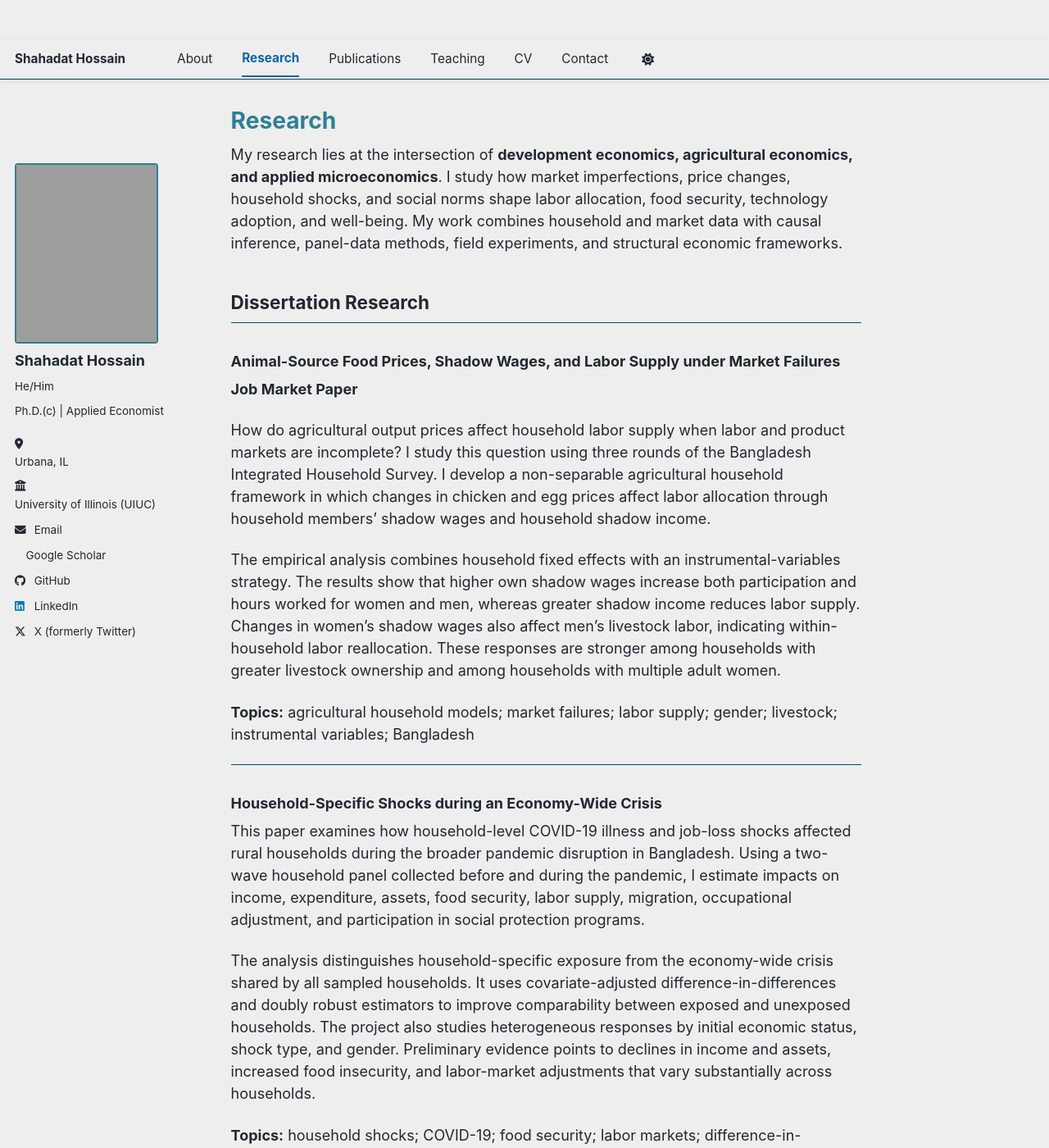
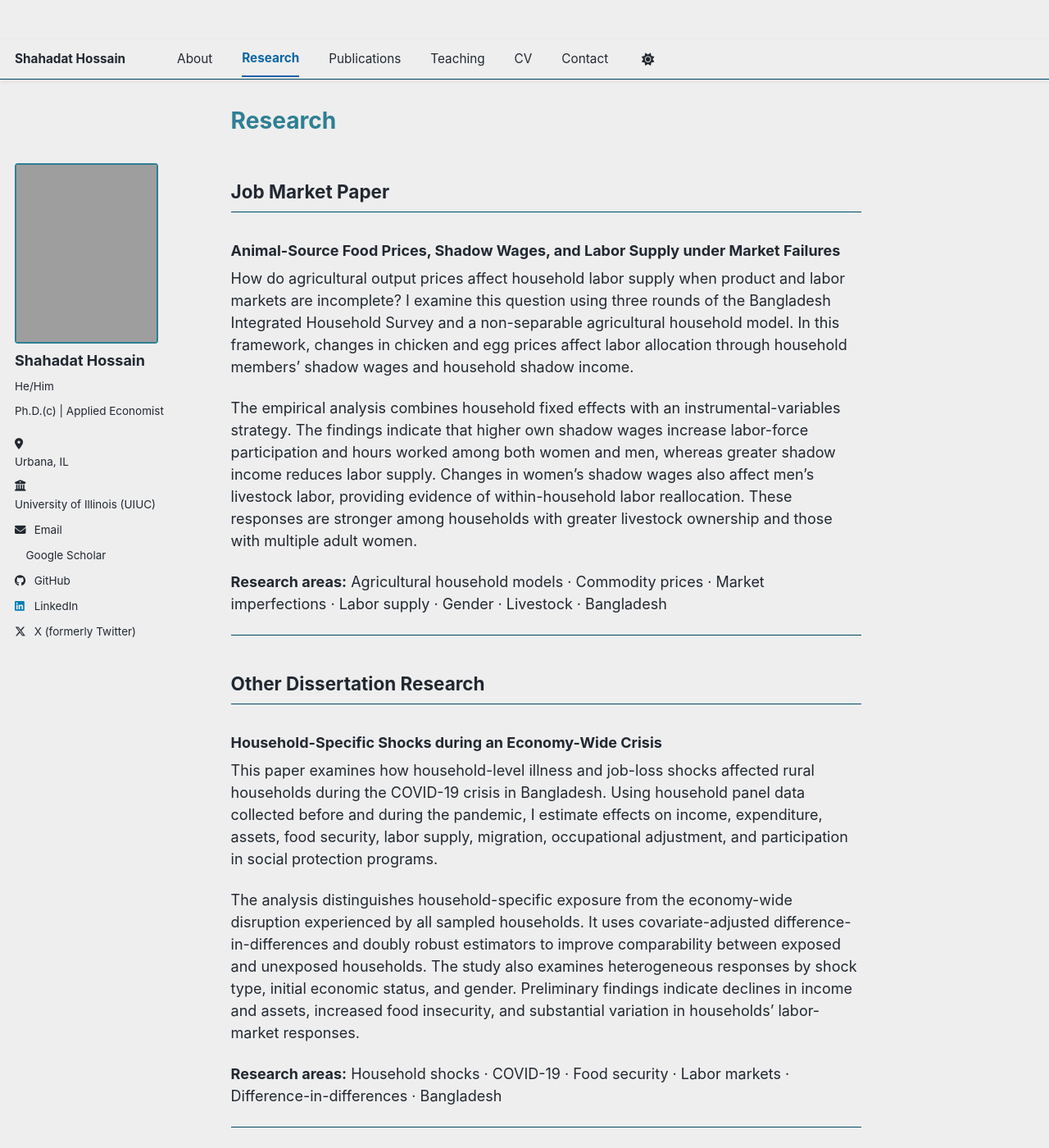
Before and after one commit to hnshahadat/hnshahadat.github.io, a Jekyll site: the page built from _pages/research.md, in a window 1280 px wide and 1400 px high. Shown: the whole window at 82% size. Built offline with Jekyll 4.4.1, drawn with Linux system fonts in a browser that asks for light colours; a style sheet for code colours, icons or effects is not loaded; some of the changed text lies outside the part shown.

Commit message:
deafting several other pages

```diff
--- a/_pages/research.md
+++ b/_pages/research.md
@@ -4,76 +4,70 @@ permalink: /research/
 author_profile: true
 ---
 
-My research lies at the intersection of **development economics, agricultural economics, and applied microeconomics**. I study how market imperfections, price changes, household shocks, and social norms shape labor allocation, food security, technology adoption, and well-being. My work combines household and market data with causal inference, panel-data methods, field experiments, and structural economic frameworks.
-
-## Dissertation Research
+## Job Market Paper
 
 ### Animal-Source Food Prices, Shadow Wages, and Labor Supply under Market Failures
 
-**Job Market Paper**
+How do agricultural output prices affect household labor supply when product and labor markets are incomplete? I examine this question using three rounds of the Bangladesh Integrated Household Survey and a non-separable agricultural household model. In this framework, changes in chicken and egg prices affect labor allocation through household members’ shadow wages and household shadow income.
 
-How do agricultural output prices affect household labor supply when labor and product markets are incomplete? I study this question using three rounds of the Bangladesh Integrated Household Survey. I develop a non-separable agricultural household framework in which changes in chicken and egg prices affect labor allocation through household members' shadow wages and household shadow income.
+The empirical analysis combines household fixed effects with an instrumental-variables strategy. The findings indicate that higher own shadow wages increase labor-force participation and hours worked among both women and men, whereas greater shadow income reduces labor supply. Changes in women’s shadow wages also affect men’s livestock labor, providing evidence of within-household labor reallocation. These responses are stronger among households with greater livestock ownership and those with multiple adult women.
 
-The empirical analysis combines household fixed effects with an instrumental-variables strategy. The results show that higher own shadow wages increase both participation and hours worked for women and men, whereas greater shadow income reduces labor supply. Changes in women's shadow wages also affect men's livestock labor, indicating within-household labor reallocation. These responses are stronger among households with greater livestock ownership and among households with multiple adult women.
-
-**Topics:** agricultural household models; market failures; labor supply; gender; livestock; instrumental variables; Bangladesh
+**Research areas:** Agricultural household models · Commodity prices · Market imperfections · Labor supply · Gender · Livestock · Bangladesh
 
 ---
 
+## Other Dissertation Research
+
 ### Household-Specific Shocks during an Economy-Wide Crisis
 
-This paper examines how household-level COVID-19 illness and job-loss shocks affected rural households during the broader pandemic disruption in Bangladesh. Using a two-wave household panel collected before and during the pandemic, I estimate impacts on income, expenditure, assets, food security, labor supply, migration, occupational adjustment, and participation in social protection programs.
+This paper examines how household-level illness and job-loss shocks affected rural households during the COVID-19 crisis in Bangladesh. Using household panel data collected before and during the pandemic, I estimate effects on income, expenditure, assets, food security, labor supply, migration, occupational adjustment, and participation in social protection programs.
 
-The analysis distinguishes household-specific exposure from the economy-wide crisis shared by all sampled households. It uses covariate-adjusted difference-in-differences and doubly robust estimators to improve comparability between exposed and unexposed households. The project also studies heterogeneous responses by initial economic status, shock type, and gender. Preliminary evidence points to declines in income and assets, increased food insecurity, and labor-market adjustments that vary substantially across households.
+The analysis distinguishes household-specific exposure from the economy-wide disruption experienced by all sampled households. It uses covariate-adjusted difference-in-differences and doubly robust estimators to improve comparability between exposed and unexposed households. The study also examines heterogeneous responses by shock type, initial economic status, and gender. Preliminary findings indicate declines in income and assets, increased food insecurity, and substantial variation in households’ labor-market responses.
 
-**Topics:** household shocks; COVID-19; food security; labor markets; difference-in-differences; Bangladesh
+**Research areas:** Household shocks · COVID-19 · Food security · Labor markets · Difference-in-differences · Bangladesh
 
 ---
 
-### Son Preference and Women's Mental Health across Generations
+### Son preference, intergenerational household dynamics, and women’s mental health in India
 
-**Accepted, Journal of Development Economics**
+*Accepted, Journal of Development Economics*
 
-This collaborative study examines how the sex of a daughter-in-law's firstborn child affects women's mental health, time use, and employment within multigenerational households in India. Using the firstborn child's sex as a source of quasi-random variation, the study documents how son preference influences not only mothers but also co-resident mothers-in-law.
+This collaborative study examines how the sex of a daughter-in-law’s firstborn child affects women’s mental health, time allocation, and employment in multigenerational households in India. Using firstborn sex as a source of quasi-random variation, the study shows that son preference affects not only mothers but also co-resident mothers-in-law.
 
-Mothers-in-law whose co-resident daughters-in-law have a firstborn son experience a lower risk of anxiety or depression. The birth of a grandson also shifts mothers-in-law's time toward childcare, increases their support for daughters-in-law's employment, and raises labor-force participation among younger daughters-in-law. The findings show that gender preferences can shape well-being and economic behavior across generations.
+Mothers-in-law whose daughters-in-law have a firstborn son face a lower risk of anxiety or depression. The birth of a grandson also shifts mothers-in-law’s time toward childcare, increases their support for daughters-in-law’s employment, and raises labor-force participation among younger daughters-in-law. The findings demonstrate how gender preferences can shape well-being and economic behavior across generations.
 
-**Topics:** son preference; mental health; intergenerational households; female labor supply; causal inference; India
+**Research areas:** Son preference · Mental health · Intergenerational households · Women’s employment · India
 
-## Additional Research
+---
+
+## Ongoing Research
 
 ### Cooperative Participation and Soil-Conservation Practices in Pará, Brazil
 
-This ongoing project studies whether participation in agricultural cooperatives is associated with greater adoption of soil-conservation practices among farmers in Pará, Brazil. The analysis examines individual practices and a composite soil-management index while accounting for observed differences between cooperative participants and nonparticipants. The broader goal is to understand whether collective institutions can facilitate the adoption of sustainable agricultural practices.
+This project examines whether participation in agricultural cooperatives is associated with greater adoption of soil-conservation practices among farmers in Pará, Brazil. The analysis considers individual conservation practices and a composite soil-management index while accounting for observed differences between cooperative participants and nonparticipants.
 
-**Topics:** cooperatives; technology adoption; soil conservation; sustainable agriculture; Brazil
+The broader objective is to understand whether collective institutions can reduce barriers to adopting sustainable agricultural practices.
+
+**Research areas:** Agricultural cooperatives · Technology adoption · Soil conservation · Sustainable agriculture · Brazil
 
 ---
 
+## Previous Research
+
 ### Rice Markets, Price Stabilization, and Food-Supply Systems in South Asia
 
-My research at the International Food Policy Research Institute examined rice value chains, private storage and transportation, and policies designed to stabilize food prices in South Asia. This work combined primary survey data, market analysis, and economic modeling to evaluate how market structure and public policy affect food availability, prices, and value-chain participants.
+At the International Food Policy Research Institute, I contributed to research on rice value chains, private storage and transportation, and food-price stabilization policies in South Asia. This work combined primary survey data, market analysis, and economic modeling to examine how market structure and public policy affect food availability, prices, and value-chain participants.
 
-**Topics:** rice markets; food-price stabilization; value chains; storage; transportation; South Asia
+**Research areas:** Rice markets · Price stabilization · Agricultural value chains · Storage · Transportation · South Asia
 
 ---
 
 ### Postharvest Loss and Grain-Storage Decisions
 
-At the ADM Institute for the Prevention of Postharvest Loss, I contributed to research on grain-storage technologies, postharvest losses, and farmers' storage decisions. This work included economic simulations and the development of interactive tools for communicating research findings to researchers, practitioners, and policymakers.
+At the ADM Institute for the Prevention of Postharvest Loss, I contributed to research on grain-storage technologies, postharvest losses, and farmers’ storage decisions. This work involved economic simulations and the development of interactive tools for communicating research findings to researchers, practitioners, and policymakers.
 
-**Topics:** postharvest loss; storage technology; simulation; decision tools; agricultural policy
+**Research areas:** Postharvest loss · Storage technology · Economic simulation · Decision tools · Agricultural policy
 
-## Research Methods and Data
+---
 
-My research uses:
-
-- Causal inference, including instrumental variables, difference-in-differences, doubly robust estimation, matching, and randomized controlled trials
-- Household fixed-effects and other panel-data models
-- Agricultural household and non-separable market frameworks
-- Survey design, field data collection, and large household datasets
-- Reproducible analysis and visualization in R, Stata, Python, ArcGIS, Shiny, and Tableau
-
-My geographic experience includes **Bangladesh, India, Brazil, and other South Asian and African contexts**, with a substantive focus on agricultural households, commodity markets, gender, labor, and rural development.
-
-For publication details, please visit my [Publications page](/publications/). A complete description of my academic and professional experience is available on my [CV page](/cv/).
+For published articles and other research outputs, visit my [Publications page](/publications/). My complete academic background is available on the [CV page](/cv/).
```
Also changed, not shown: _pages/contact.md (added, +20 -0 lines), _pages/cv.md (+3 -0 lines), _pages/sitemap.md (deleted, +0 -37 lines), _pages/teaching.md (added, +76 -0 lines), _pages/terms.md (deleted, +0 -39 lines).
